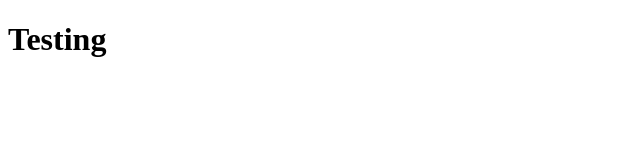
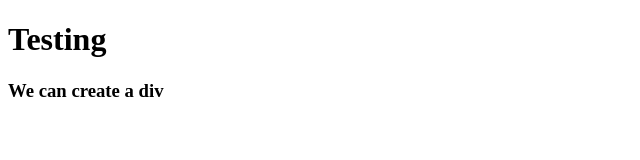
Before and after one commit to SamSwee/html_campaign2, a plain HTML site: page index.html in a window 1280 px wide. Shown: the whole page, without its empty margins (0-640 px from the left). Drawn offline with Linux system fonts and the light colour scheme.

Commit message:
added h3

```diff
--- a/index.html
+++ b/index.html
@@ -11,6 +11,8 @@
 <body>
   <script src="script.js"></script>
   <h1>Testing</h1>
+
+  <h3>We can create a div</h3>
 </body>
 
 </html>
```
